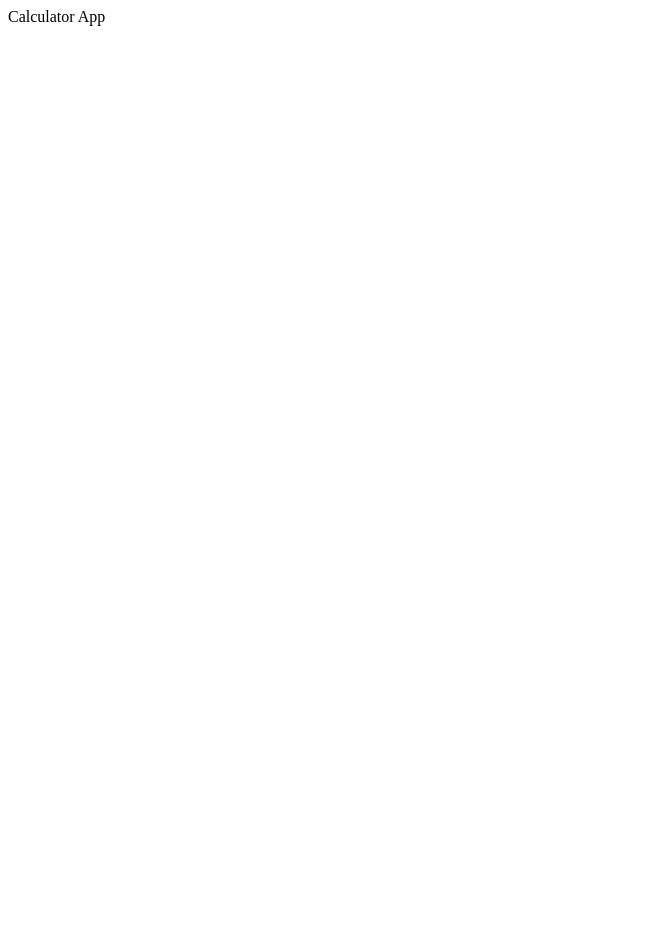
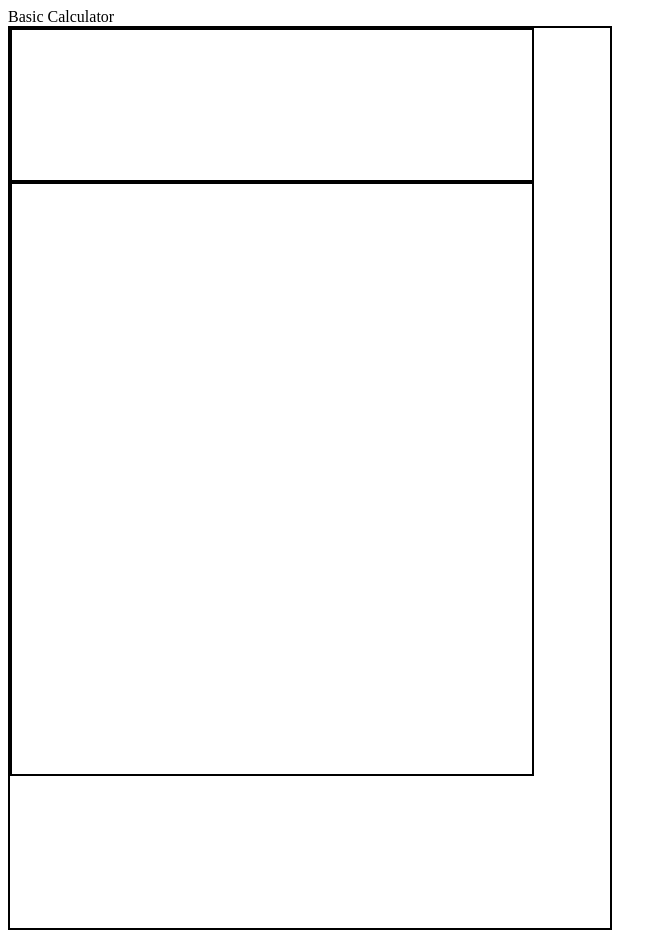
Before and after one commit to shkhkmt/calculatorApp, a plain HTML site: page index.html in a window 1280 px wide. Shown: the whole page, without its empty margins (0-667 px from the left). Before the commit the page ends 800 px from the top, so only its background shows below. Drawn offline with Linux system fonts and the light colour scheme.

Commit message:
added borders and sizes to the main container

```diff
--- a/calculatorApp.js
+++ b/calculatorApp.js
@@ -37,7 +37,35 @@ function operate(operator, a, b) {
   }
 }
 
+/*
 console.log(operate("-", 2, 3));
 console.log(operate("*", 2, 3));
 console.log(operate("+", 2, 3));
 console.log(operate("/", 2, 3));
+*/
+
+// UI
+
+const linkElement = document.createElement('link');
+linkElement.rel = 'stylesheet';
+linkElement.href = 'styles.css';
+document.head.appendChild(linkElement);
+
+let content = document.querySelector('#content');
+
+let calculator = document.querySelector('.calculator');
+calculator.style.width = '600px';
+calculator.style.height = '900px';
+calculator.style.border = '2px solid black';
+calculator.style.display = 'flex';
+calculator.style.flexDirection = 'column';
+
+let screen = document.querySelector('#screen');
+screen.style.width = '520px';
+screen.style.height = '150px';
+screen.style.border = '2px solid black';
+
+let buttons = document.querySelector('#buttons');
+buttons.style.width = '520px';
+buttons.style.height = '590px';
+buttons.style.border = '2px solid black';
--- a/index.html
+++ b/index.html
@@ -3,7 +3,7 @@
 <head>
   <meta charset="UTF-8">
   <meta name="viewport" content="width=device-width, initial-scale=1.0"
-  <title>Calculator App</title>
+  <title>Basic Calculator</title>
   <script src="calculatorApp.js" defer></script>
 </head>
 <body>
```
Also changed, not shown: 3 other files.
